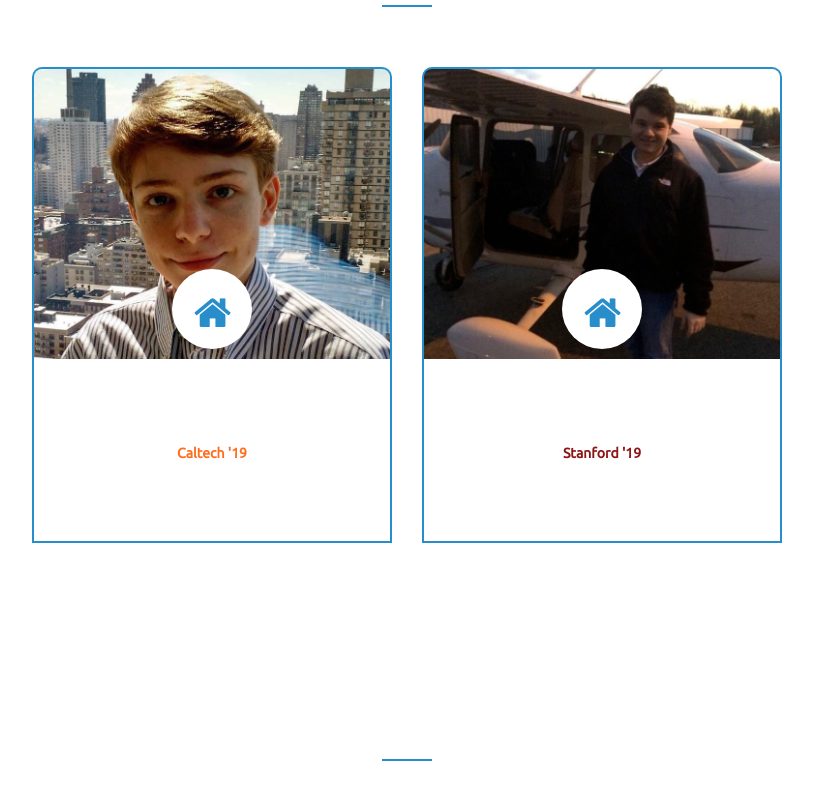
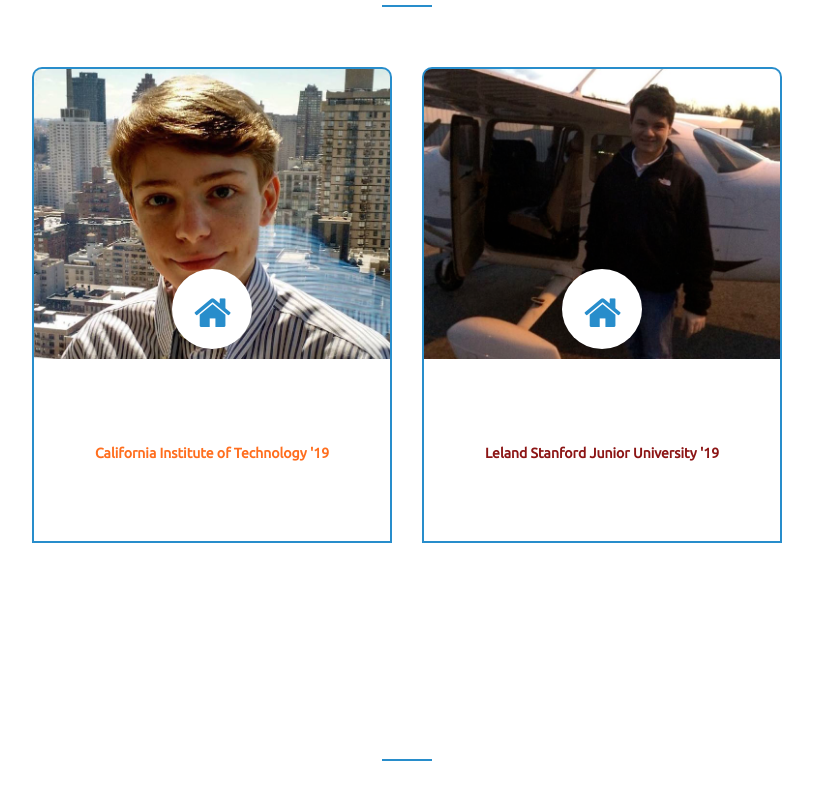
Before and after one commit to amilich/Bloons, a plain HTML site: page Website/index.html in a window 1280 px wide. Shown: the part 9759-10559 px from the top of the page, without its empty margins (233-1046 px from the left). Drawn offline with nearby package versions, Linux system fonts and the light colour scheme; files whose address does not match are found by name.

Commit message:
Formal university names

```diff
--- a/Website/index.html
+++ b/Website/index.html
@@ -575,7 +575,7 @@
                      </div>
                      <div class="description">
                         <h3> Dillon Azzam</h3>
-                        <h5><strong> <div style="color:#FF6E1E;"> Caltech '19 </div></strong></h5>
+                        <h5><strong> <div style="color:#FF6E1E;"> California Institute of Technology '19 </div></strong></h5>
                         <p>
                            Interested in computer science, cryptology, and aviation.
                         </p>
@@ -589,7 +589,7 @@
                      </div>
                      <div class="description">
                         <h3> Andrew Milich</h3>
-                        <h5><strong> <div style="color:#8C1515;"> Stanford '19 </div></strong></h5>
+                        <h5><strong> <div style="color:#8C1515;"> Leland Stanford Junior University '19 </div></strong></h5>
                         <p>
                           Plans on studying aeronautics, mechanical engineering, and computer science.
                         </p>
```
